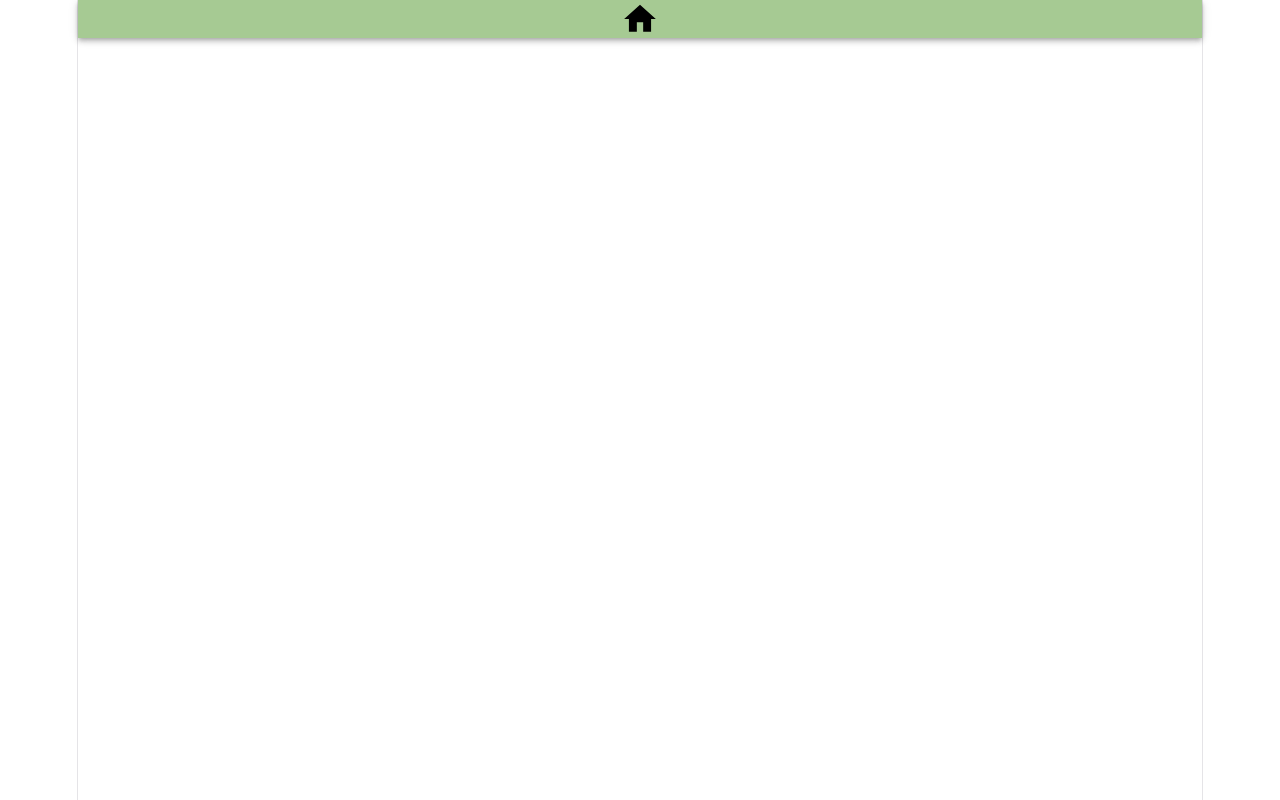
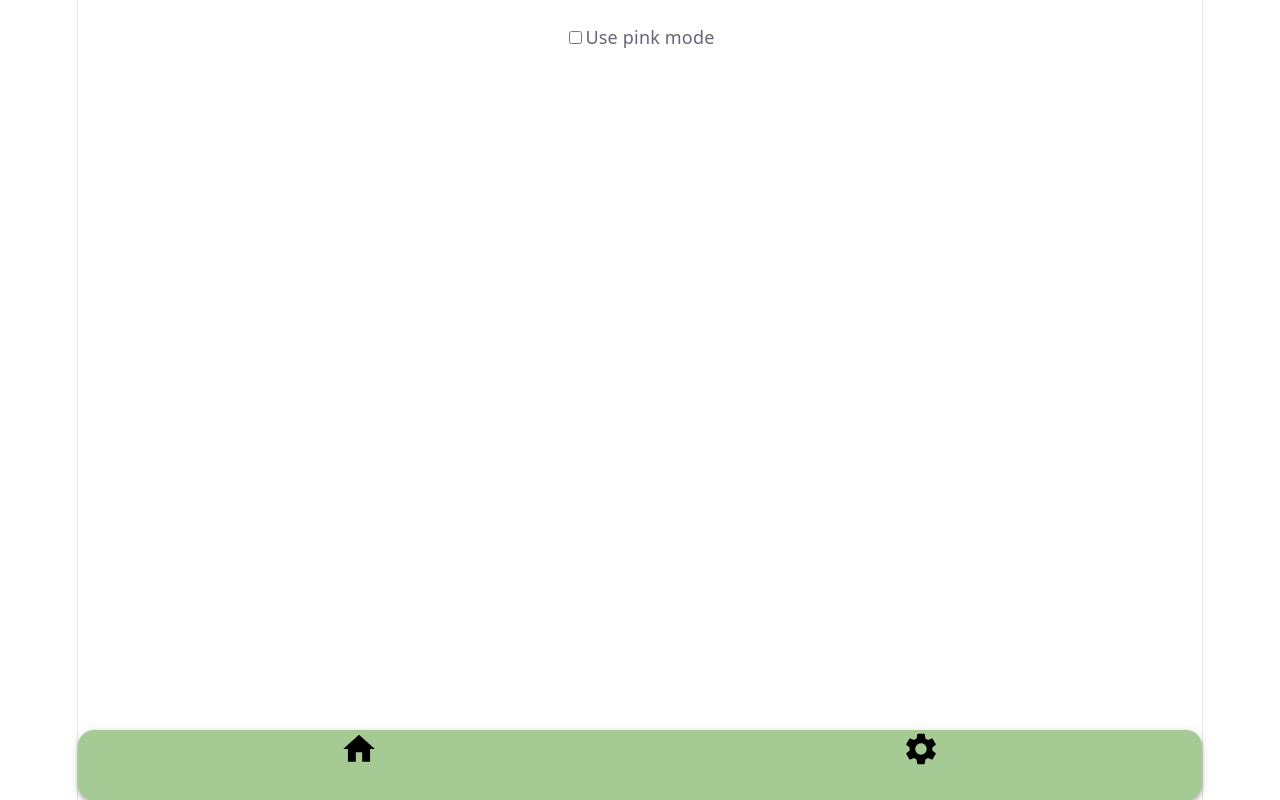
Before and after one commit to AriCourcy/shelly, a React (Vite) app: page /shelly/settings in a window 1280 px wide. Before the commit this address had no page. Built offline with nearby package versions, Linux system fonts and the light colour scheme.

Commit message:
added test for themes

```diff
--- a/src/App.tsx
+++ b/src/App.tsx
@@ -1,29 +1,23 @@
 import { BrowserRouter, Routes, Route } from 'react-router-dom'
 import Home from './pages/home'
+import Settings from './pages/settings'
 import NavBar from './pages/navBar'
-import { createTheme, ThemeProvider } from '@mui/material/styles'
-
-const theme = createTheme({
-  palette: {
-    primary: {
-      main: '#a6ca93'
-    },
-  },
-})
+import CustomTheme from './theme/customTheme'
 
 function App() {
 
   return (
-    <ThemeProvider theme={theme}>
+    <CustomTheme>
       <main style={{ display: 'flex', flexGrow: 1, flexDirection: 'column' }}>
         <BrowserRouter basename="/shelly">
           <Routes>
             <Route path="/" element={<Home />} />
+            <Route path="/settings" element={<Settings />} />
           </Routes>
           <NavBar></NavBar>
         </BrowserRouter>
       </main>
-    </ThemeProvider>
+    </CustomTheme>
   )
 }
 
--- a/src/pages/navBar.tsx
+++ b/src/pages/navBar.tsx
@@ -1,14 +1,18 @@
 import { useNavigate } from 'react-router-dom'
 import { AppBar, IconButton } from '@mui/material'
 import HomeIcon from '@mui/icons-material/Home'
+import SettingsIcon from '@mui/icons-material/Settings'
 
 function NavBar() {
   const navigate = useNavigate()
 
   return (
-      <AppBar position='relative' >
-        <IconButton aria-label="home" onClick={() => navigate("/")} sx={{ padding: 0 }} >
+      <AppBar position='relative' sx={{ display: 'flex', flexDirection: 'row', justifyContent: 'space-around', paddingBottom: 4, borderRadius: 4 }} >
+        <IconButton aria-label='home' onClick={() => navigate("/")} sx={{ padding: 0 }} >
             <HomeIcon sx={{ fontSize: 38, color: 'black' }} />
+        </IconButton>
+        <IconButton aria-label='settings' onClick={() => navigate("/settings")} sx={{ padding: 0 }} >
+            <SettingsIcon sx={{ fontSize: 38, color: 'black' }} />
         </IconButton>
       </AppBar>
   )
--- /dev/null
+++ b/src/pages/settings.tsx
@@ -0,0 +1,24 @@
+import { useContext } from 'react'
+import { ThemeContext } from '../theme/customTheme'
+
+function Settings() {
+
+  const { theme, setTheme } = useContext(ThemeContext)
+
+  return (
+    <div style={{ display: 'flex', flexGrow: 1, flexDirection: 'column', padding: 24 }}>
+          <label>
+        <input
+          type="checkbox"
+          checked={theme === 'PINK'}
+          onChange={(e) => {
+            setTheme(e.target.checked ? 'PINK' : 'GREEN')
+          }}
+        />
+        Use pink mode
+      </label>
+    </div>
+  )
+}
+
+export default Settings
--- /dev/null
+++ b/src/theme/customTheme.tsx
@@ -0,0 +1,36 @@
+import { createTheme, ThemeProvider } from "@mui/material/styles"
+import { createContext, useState, type ReactNode } from "react"
+
+export const themes = {
+  GREEN: createTheme({
+    palette: {
+      primary: {
+        main: "#a6ca93",
+      },
+    },
+  }),
+
+  PINK: createTheme({
+    palette: {
+      primary: {
+        main: "#d822ba",
+      },
+    },
+  }),
+}
+
+export const ThemeContext = createContext<any>(null)
+
+function CustomTheme({ children }: { children: ReactNode }) {
+  const [theme, setTheme] = useState<"GREEN" | "PINK">("GREEN")
+
+  return (
+    <ThemeContext.Provider value={{ theme, setTheme }}>
+      <ThemeProvider theme={themes[theme]}>
+        {children}
+      </ThemeProvider>
+    </ThemeContext.Provider>
+  )
+}
+
+export default CustomTheme
```
Lines whose indentation alone changed are shown as unchanged.
